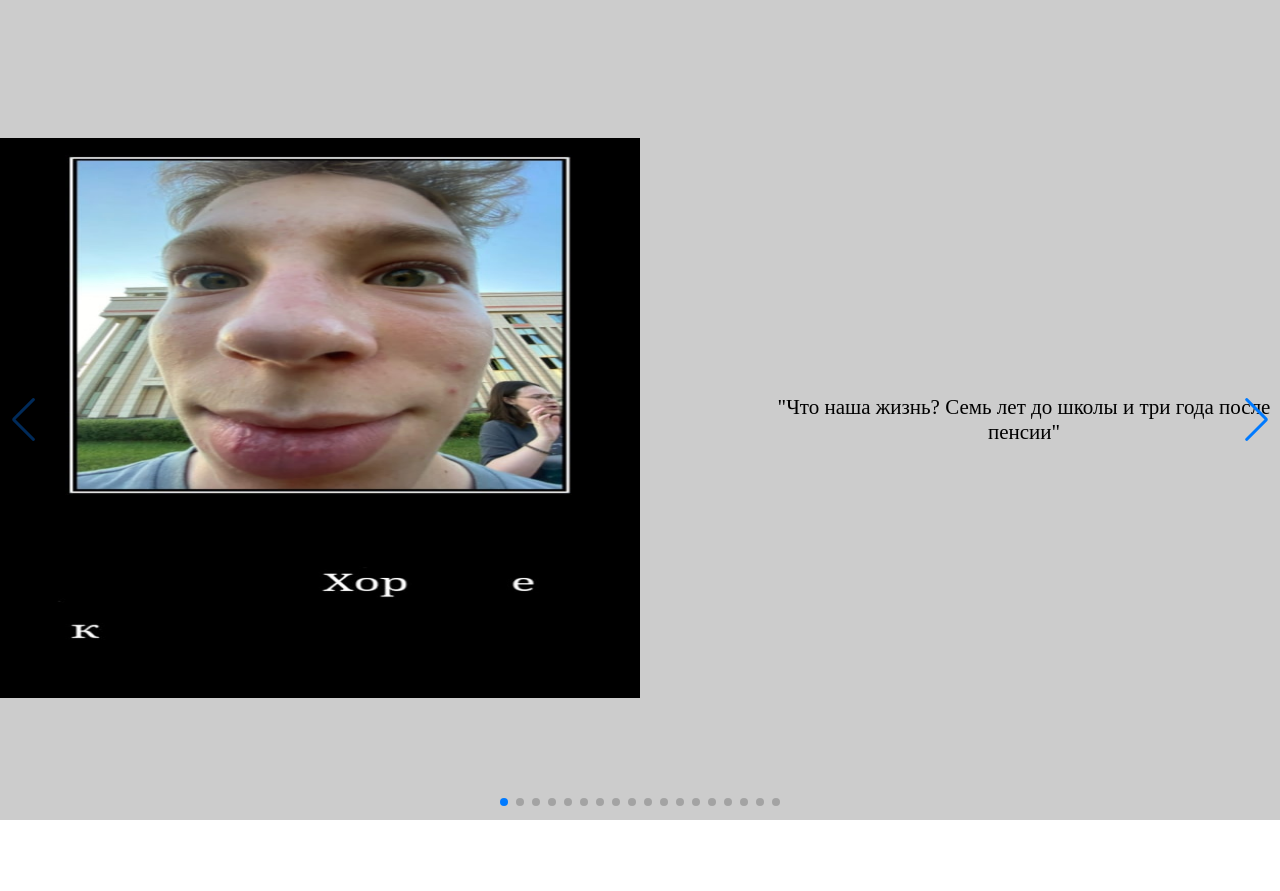
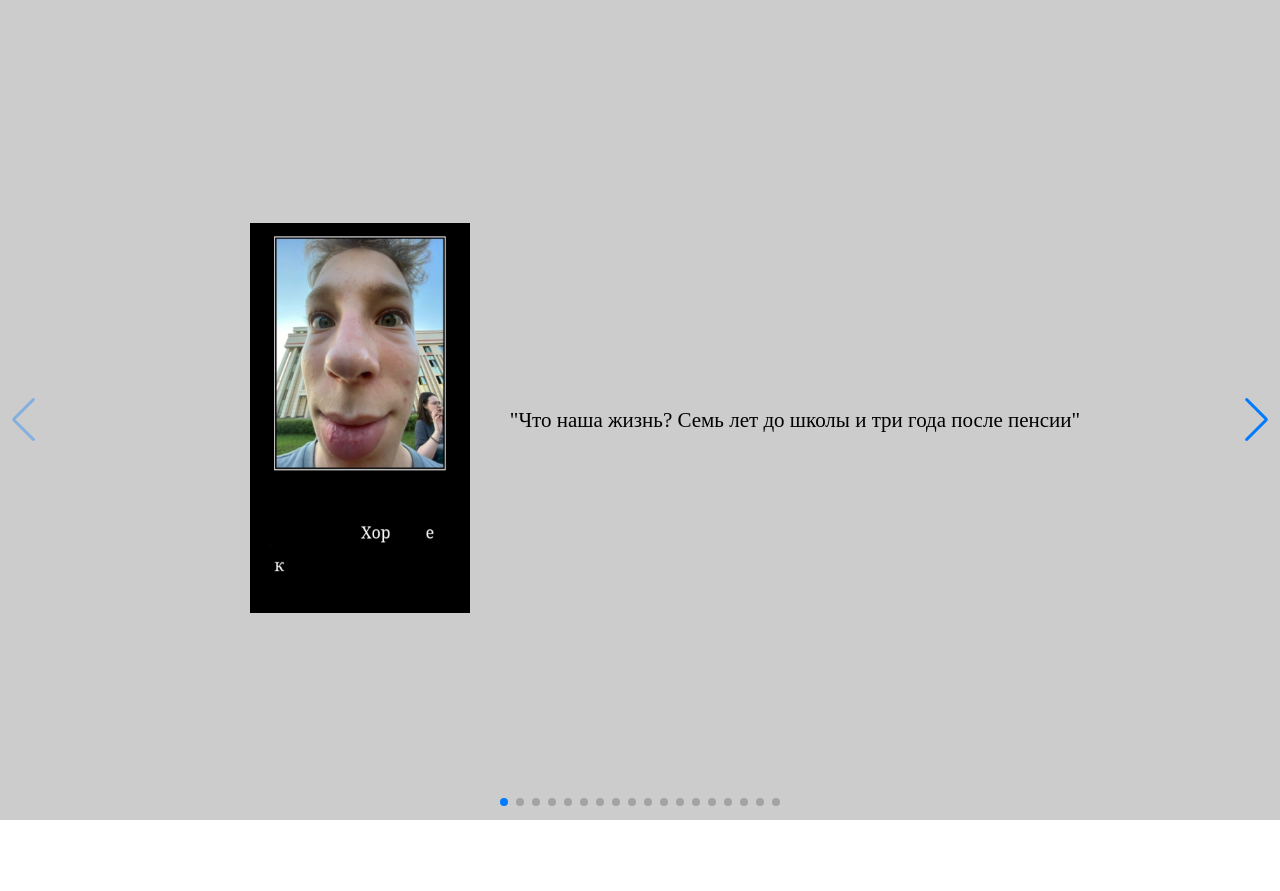
Before and after one commit to ippishio/msu-jrnl, a React (Create React App) app: page / in a window 1280 px wide. Shown: the part 460-1351 px from the top of the page. Built offline with nearby package versions, Linux system fonts and the light colour scheme.

Commit message:
Rereacting fin

```diff
--- a/src/components/swiper.css
+++ b/src/components/swiper.css
@@ -36,8 +36,8 @@
 
   .swiper-slide img {
 
-    width: 30%;
-    height: 30%;
+    width: 100px;
+    height: 100px;
 
   }
   .S-flex{
@@ -49,12 +49,13 @@
     align-items: center;
   }
   .S-p{
-    margin-left: 10%;
+    margin-left: 40px;
 
     font-size: 21px;
   }
   .S img{
-    width: 50vw;
-    height: 70vh;
+    margin-left: 50px;
+    width: 220px;
+    height: 390px;
 
   }
```
Also changed, not shown: 6 other files (tests, documents, lock files or other folders).
